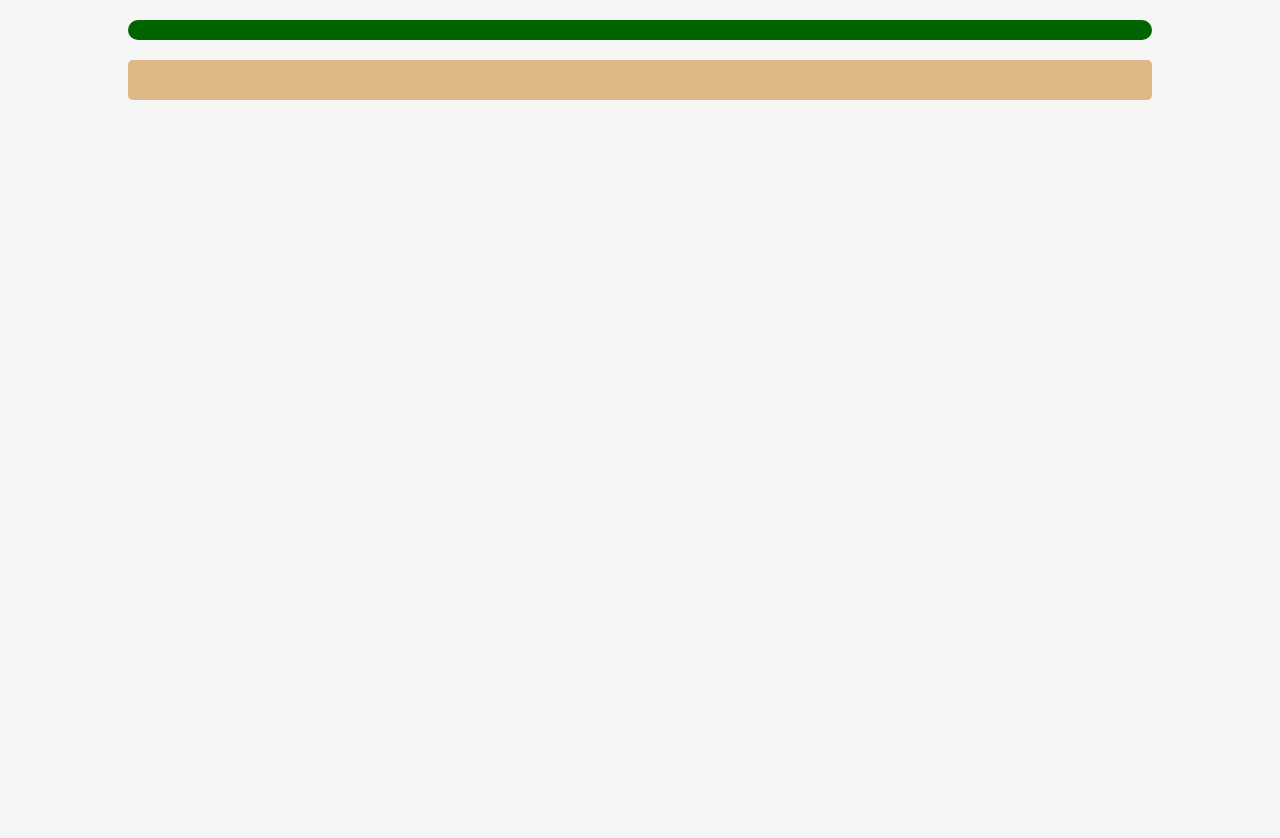
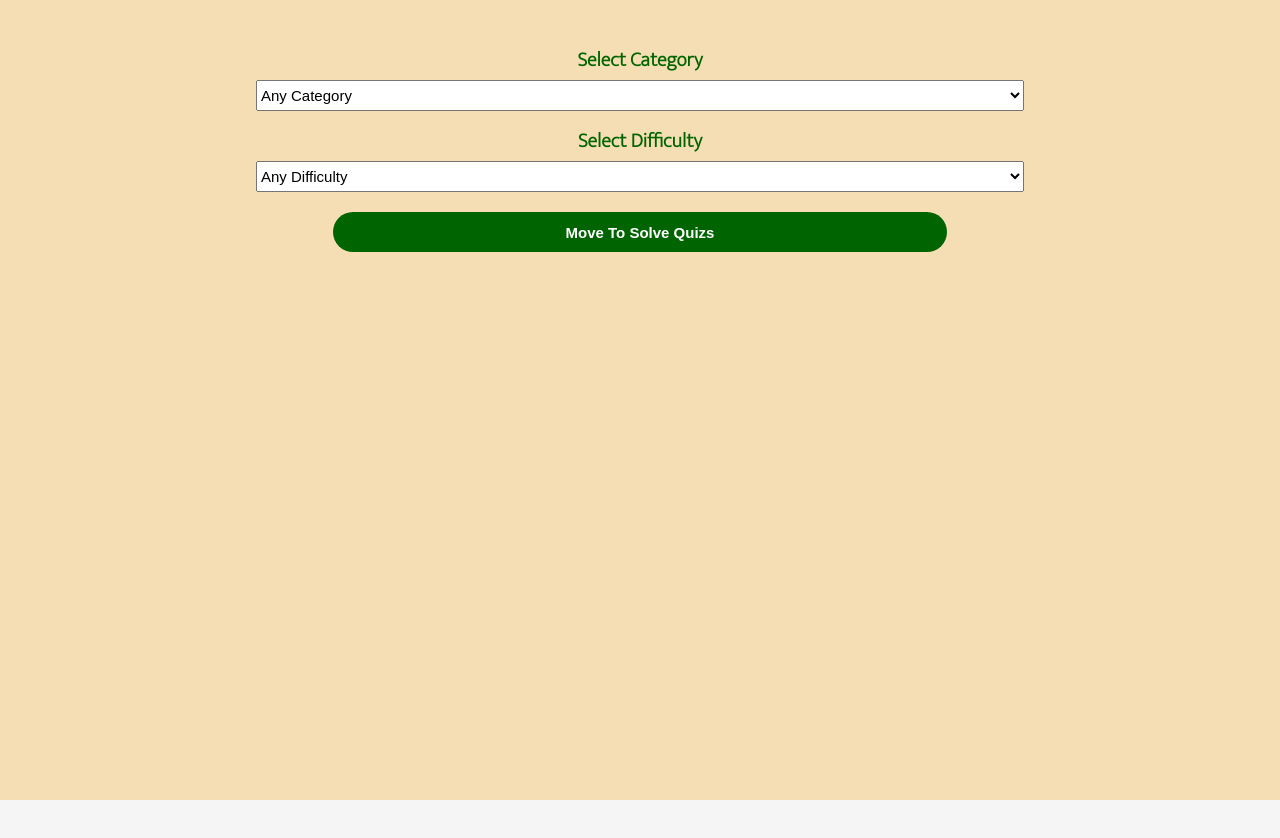
Before and after one commit to no-pla/Trivia-Quiz-Game, a plain HTML site: page index.html in a window 1280 px wide. Both pictures are taken after a click on the button "START". Shown: the top 838 px of the page. Drawn offline with Linux system fonts and the light colour scheme; no server answers.

Commit message:
add category & difficulty

```diff
--- a/app.js
+++ b/app.js
@@ -1,7 +1,9 @@
 const answerList = document.querySelector(".answer-list");
 const startScreen = document.querySelector(".main-screen ");
-const mainScreen = document.querySelector(".quiz");
+const mainScreen = document.querySelector(".quiz-screen");
 const resultScreen = document.querySelector(".result-screen");
+const settingScreen = document.querySelector(".setting-screen");
+const settingForm = document.querySelector(".setting-form");
 
 let questionList = [];
 let wrongAnswers = [];
@@ -10,8 +12,29 @@ let qIdx = 0;
 let correctAnswers = 0;
 let answers;
 
-function getQuestions() {
-  fetch("https://opentdb.com/api.php?amount=10&type=multiple")
+function setQuiz(e) {
+  e.preventDefault();
+
+  let Qcategory = settingForm.querySelector("#q-category");
+  let Qdiff = settingForm.querySelector("#q-diff");
+  getQuestions(Qcategory.value, Qdiff.value);
+}
+
+settingForm.addEventListener("submit", setQuiz);
+
+function getQuestions(category, difficulty) {
+  let link;
+  if (category === "any" && difficulty === "any") {
+    link = `https://opentdb.com/api.php?amount=10&type=multiple`;
+  } else if (category === "any" && difficulty !== "any") {
+    link = `https://opentdb.com/api.php?amount=10&difficulty=${difficulty}&type=multiple`;
+  } else if (category !== "any" && difficulty === "any") {
+    link = `https://opentdb.com/api.php?amount=10&category=${category}&type=multiple`;
+  } else {
+    link = `https://opentdb.com/api.php?amount=10&category=${category}&difficulty=${difficulty}&type=multiple`;
+  }
+
+  fetch(link)
     .then(function (res) {
       return res.json();
     })
@@ -22,6 +45,7 @@ function getQuestions() {
       printQuestion();
       printAnswer();
     });
+  startQuiz();
 }
 
 function printQuestion() {
@@ -34,6 +58,7 @@ function printQuestion() {
   questions.innerHTML = questionList[qIdx].question;
 
   let progress = document.querySelector(".progress");
+
   progress.classList.add("animate");
   progress.style.width = (100 / 10) * (qIdx + 1) + "%";
 }
@@ -45,7 +70,7 @@ function suffleAnswers(arr) {
 function printAnswer() {
   answers = [];
   answers.push(questionList[qIdx].correct_answer);
-  console.log(questionList[qIdx].correct_answer);
+
   for (let i = 0; i < 3; i++) {
     answers.push(questionList[qIdx].incorrect_answers[i]);
   }
@@ -64,11 +89,12 @@ function printAnswer() {
 function nextQ(e) {
   if (e.target.innerHTML === questionList[qIdx].correct_answer) {
     correctAnswers++;
-    console.log(correctAnswers);
   } else {
     wrongAnswers.push(questionList[qIdx]);
   }
   if (qIdx >= 9) {
+    resultScreen.classList.remove("hidden");
+    mainScreen.classList.add("hidden");
     mainScreen.classList.add("hidden");
     printResult();
   } else {
@@ -82,18 +108,39 @@ function nextQ(e) {
 function printResult() {
   let result = document.querySelector(".results");
   let score = correctAnswers;
-  resultScreen.classList.remove("hidden");
   result.innerText = score;
 }
+let startSettingBtn = document.querySelector(".start-button");
 
-let startBtn = document.querySelector(".start-button");
+startSettingBtn.addEventListener("click", startSetting);
+
+function startSetting() {
+  startScreen.classList.add("hidden");
+  settingScreen.classList.remove("hidden");
+  settingForm.classList.remove("hidden");
+  resultScreen.classList.add("hidden");
+}
+
+let startBtn = document.querySelector(".start-quiz");
 
 startBtn.addEventListener("click", startQuiz);
 
 function startQuiz() {
-  startScreen.classList.add("hidden");
+  const loading = document.querySelector(".loading-container");
+  loading.classList.remove("hidden");
+  settingScreen.classList.add("hidden");
+  settingForm.classList.add("hidden");
   mainScreen.classList.remove("hidden");
-  resultScreen.classList.add("hidden");
+
+  setTimeout(() => {
+    loading.classList.add("hidden");
+  }, 1000);
+
+  // startScreen.classList.add("hidden");
+  // settingForm.classList.add("hidden");
+  // settingScreen.style.opacity = "0";
+  // mainScreen.classList.remove("hidden");
+  // resultScreen.classList.add("hidden");
 }
 
 let restartBtn = document.querySelector(".restart-button");
@@ -105,7 +152,7 @@ function reStart() {
 
   setTimeout(() => {
     loading.classList.add("hidden");
-  }, 2000);
+  }, 1000);
 
   qIdx = 0;
   questionList = [];
@@ -114,13 +161,14 @@ function reStart() {
   correctAnswers = 0;
   answerList.innerHTML = "";
 
-  getQuestions();
-  startQuiz();
+  startSetting();
 }
 
+restartBtn.addEventListener("submit", setQuiz);
+
 function init() {
-  getQuestions();
   startScreen.classList.remove("hidden");
   mainScreen.classList.add("hidden");
+  settingScreen.classList.add("hidden");
 }
 init();
--- a/index.html
+++ b/index.html
@@ -13,7 +13,55 @@
         <h1>Tribia<br />Quiz</h1>
         <button class="start-button animate">START</button>
       </section>
-      <section class="quiz animate">
+      <section class="setting-screen">
+        <form class="setting-form">
+          <div>
+            <h1 class="setting-questions">Select Category</h1>
+            <select id="q-category">
+              <option value="any">Any Category</option>
+              <option value="9">General Knowledge</option>
+              <option value="10">Entertainment: Books</option>
+              <option value="11">Entertainment: Film</option>
+              <option value="12">Entertainment: Music</option>
+              <option value="13">Entertainment: Musicals & Theatres</option>
+              <option value="14">Entertainment: Television</option>
+              <option value="15">Entertainment: Video Games</option>
+              <option value="16">Entertainment: Board Games</option>
+              <option value="17">Science & Nature</option>
+              <option value="18">Science: Computers</option>
+              <option value="19">Science: Mathematics</option>
+              <option value="20">Mythology</option>
+              <option value="21">Sports</option>
+              <option value="22">Geography</option>
+              <option value="23">History</option>
+              <option value="24">Politics</option>
+              <option value="25">Art</option>
+              <option value="26">Celebrities</option>
+              <option value="27">Animals</option>
+              <option value="28">Vehicles</option>
+              <option value="29">Entertainment: Comics</option>
+              <option value="30">Science: Gadgets</option>
+              <option value="31">Entertainment: Japanese Anime & Manga</option>
+              <option value="32">Entertainment: Cartoon & Animations</option>
+            </select>
+          </div>
+          <div>
+            <h1 class="setting-questions">Select Difficulty</h1>
+            <select id="q-diff">
+              <option value="any">Any Difficulty</option>
+              <option value="easy">Easy</option>
+              <option value="medium">Medium</option>
+              <option value="hard">Hard</option>
+            </select>
+          </div>
+          <input
+            type="submit"
+            class="start-quiz animate"
+            value="Move To Solve Quizs"
+          />
+        </form>
+      </section>
+      <section class="quiz-screen animate">
         <div class="progress-bar">
           <div class="progress"></div>
         </div>
@@ -38,7 +86,6 @@
         </div>
       </section>
     </div>
-
     <script src="app.js"></script>
   </body>
 </html>
--- a/style.css
+++ b/style.css
@@ -151,6 +151,14 @@ body {
     border: 1px solid whitesmoke;
     background-color: darkgreen;
   }
+  .setting-screen form {
+    padding: 30px;
+    text-align: center;
+    vertical-align: middle;
+    margin: auto;
+    width: 80%;
+    height: 100%;
+  }
 }
 
 @media screen and (min-width: 486px) {
@@ -172,6 +180,14 @@ body {
     color: whitesmoke;
     border: 1px solid whitesmoke;
     background-color: darkgreen;
+  }
+  .setting-screen form {
+    padding: 30px;
+    text-align: center;
+    vertical-align: middle;
+    margin: auto;
+    width: 60%;
+    height: 100%;
   }
 }
 /* 로딩창 */
@@ -224,3 +240,81 @@ body {
 .hidden {
   display: none;
 }
+
+/* 퀴즈 설정 */
+.setting-screen {
+  margin: 0 auto;
+  height: 100%;
+  justify-content: center;
+  align-items: center;
+  background-color: wheat;
+}
+
+.setting-screen form div {
+  margin: 20px 0;
+}
+
+.setting-questions {
+  font-size: 20px;
+  font-weight: 700;
+  color: darkgreen;
+  margin-bottom: 10px;
+}
+
+.setting-screen select {
+  font-size: 20px;
+  outline: none;
+  width: 100%;
+  padding: 5px 0;
+  font-size: 15px;
+  font-weight: 500;
+}
+
+.setting-screen input[type="submit"] {
+  width: 80%;
+  height: 40px;
+  border-radius: 20px;
+  border: none;
+  font-size: 15px;
+  font-weight: 600;
+  cursor: pointer;
+  color: white;
+  background-color: darkgreen;
+}
+.setting-screen input[type="submit"]:hover {
+  background-color: white;
+  color: darkgreen;
+}
+
+.fadeIn {
+  animation: fadeIn 1s;
+  animation-iteration-count: 1;
+}
+
+.fadeOut {
+  animation: fadeOut 1s;
+}
+
+@keyframes fadeIn {
+  from {
+    opacity: 0;
+  }
+  to {
+    opacity: 1;
+  }
+}
+
+@keyframes fadeOut {
+  from {
+    opacity: 1;
+  }
+  to {
+    opacity: 0;
+  }
+}
+
+.quiz-screen {
+  /* display: flex; */
+  flex-direction: column;
+  margin: 0 10%;
+}
```
